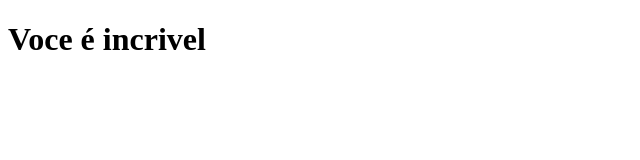
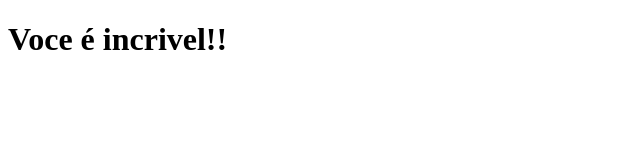
Before and after one commit to leomarqueti/clone-tabnews, a Next.js app: page / in a window 1280 px wide. Shown: the top 160 px of the page, without its empty margins (0-640 px from the left). Built offline with nearby package versions, Linux system fonts and the light colour scheme.

Commit message:
mudei o texto

```diff
--- a/pages/index.js
+++ b/pages/index.js
@@ -1,5 +1,5 @@
 function Home() {
-    return <h1>Voce é incrivel</h1>
+    return <h1>Voce é incrivel!!</h1>
 }
 
 export default Home;
```
Also changed, not shown: 1 other file (tests, documents, lock files or other folders).
